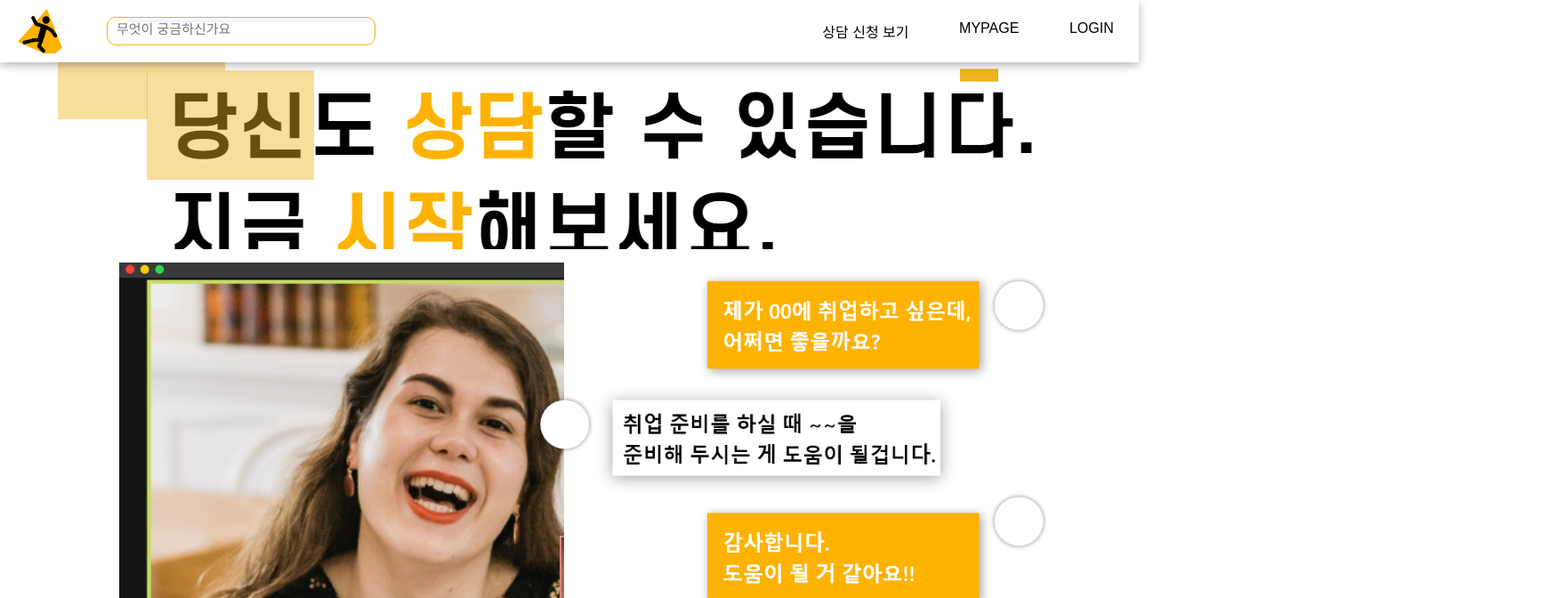
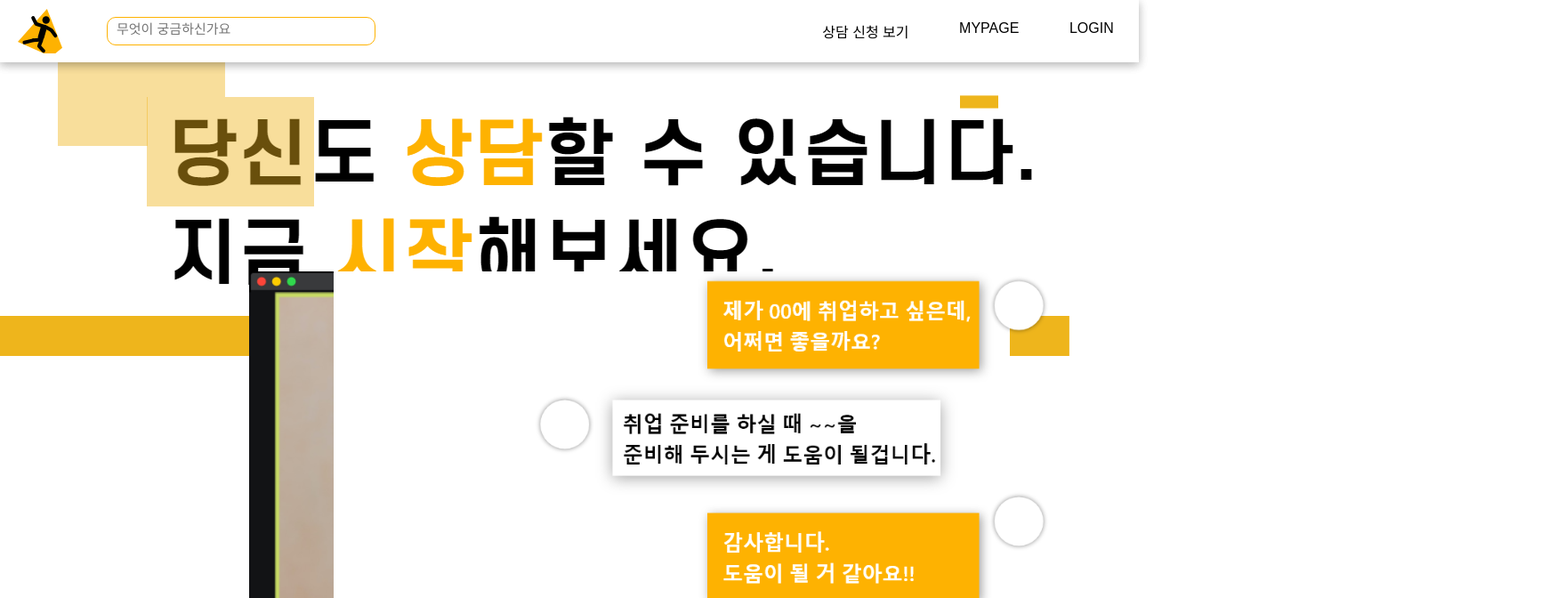
Before and after one commit to JEJU-SAMDASU/EXIT-frount, a React (Create React App) app in the folder exit-front/: page / in a window 1280 px wide. Shown: the top 672 px of the page at 89% size, 1750 px wide, since content can reach past the window. Built offline with nearby package versions, Linux system fonts and the light colour scheme.

Commit message:
[Modify] 메인페이지 완성

```diff
--- a/exit-front/src/component/Main/MainPage.js
+++ b/exit-front/src/component/Main/MainPage.js
@@ -1,23 +1,45 @@
-import React, { useEffect, useState } from "react";
+import React, { useEffect, useRef, useState } from "react";
 import * as S from "../Style/Main/style";
 import Header from "./Header";
 
 function MainPage() {
-  const [imgHidden, setImgHidden] = useState("none");
-  //const [button, setButton] = useState("white");
-
-  const button = false;
+  const [toggle, SetToggle] = useState(false);
+  const one = useRef(null);
+  const two = useRef(null);
+  const [button, setButton] = useState(0);
+  const [img, setImg] = useState("0");
+  const [slider, setSlider] = useState(null);
 
   const ButtonCilck = () => {
-    if (button != button) {
-      button("black");
-    }
-    else{
-      button("white");
-    }
+    /*     if (button === 0) {
+      setButton(1);
+      setImg("628px");
+    } else {
+      setButton(0);
+    } */
+    setTimeout(() => {});
   };
 
-  useEffect(() => {}, [button]);
+  const slide = (flag) => {
+    /* if (flag % 2 === 0) {
+      one.current.style.transform = "translate(-100%)";
+      two.current.style.transform = "translate(-100%)";
+    } else {
+      two.current.style.transform = "translate(0)";
+      one.current.style.transform = "translate(0)";
+    } */
+
+    SetToggle((prev) => !prev);
+    setSlider(setTimeout(slide, 3000, flag + 1));
+  };
+
+  useEffect(() => {
+    setSlider(setTimeout(slide, 3000, 0));
+
+    return () => {
+      clearInterval(slider);
+    };
+  }, []);
 
   return (
     <S.BodyBox>
@@ -26,14 +48,21 @@ function MainPage() {
         <S.Baner></S.Baner>
         <S.Silder>
           <div className="silder">
-            <S.CallImg></S.CallImg>
-            <S.CallImg2></S.CallImg2>
+            <S.CallImg key="one" ref={one} toggle={toggle} />
+            <S.CallImg2 key="two" ref={two} toggle={toggle} />
           </div>
-          <div className="button">
-            <S.Button onClick={ButtonCilck} button={button}></S.Button>
-            <S.Button onClick={ButtonCilck} button={button}></S.Button>
-          </div>
+          {/* <div className="button">
+            <S.Button
+              onClick={ButtonCilck}
+              button={button === 0 ? "black" : "white"}
+            ></S.Button>
+            <S.Button
+              onClick={ButtonCilck}
+              button={button === 1 ? "black" : "white"}
+            ></S.Button>
+          </div> */}
         </S.Silder>
+        <S.Cover></S.Cover>
         <S.Chat></S.Chat>
       </S.Main>
     </S.BodyBox>
--- a/exit-front/src/component/MyPage/Mypage.js
+++ b/exit-front/src/component/MyPage/Mypage.js
@@ -1,8 +1,11 @@
 import React from "react";
 import Header from "../Main/Header";
 import * as S from "../Style/Mypage/style";
+import axios from 'axios';
+
 
 function Mypage({ name, id, mail, introduce }) {
+
   return (
     <>
       <Header></Header>
--- a/exit-front/src/component/Style/Main/style.js
+++ b/exit-front/src/component/Style/Main/style.js
@@ -84,42 +84,58 @@ const Main = styled.div`
 `;
 
 const Baner = styled.div`
-  margin-top: 10px;
+  background-repeat: no-repeat;
+  margin-top: 40px;
   background-image: url(${Main1});
   width: 100%;
-  height: 510px;
+  height: 550px;
 `;
 
 const Silder = styled.div`
-  width: 100%;
+  position: absolute;
+  bottom: 0;
+  left: 280px;
+  /* width: 100%; */
   height: 520px;
   display: flex;
   flex-direction: column;
   justify-content: center;
+  transition: all 1s;
   .silder {
-    width: 60%;
+    /* width: 80%; */
     height: 500px;
     display: flex;
     flex-direction: row;
     justify-content: center;
     align-items: center;
+    overflow: hidden;
   }
   .button {
     display: flex;
     flex-direction: row;
     justify-content: center;
-    width: 60%;
+    /* width: 60%; */
     height: 20px;
   }
 `;
 
-const CallImg = styled.div`
-  width: 65%;
+const DefaultImg = styled.div`
+  background-repeat: no-repeat;
+  /* width: 90%; */
+  width: 735px;
   height: 470px;
+  background-size: 100%;
+  transition: 1s all;
+  transform: translateX(${(props) => (props.toggle ? "-100%" : 0)});
+`;
+
+const CallImg = styled(DefaultImg)`
   background-image: url(${Main3});
 `;
 
-const CallImg2 = styled.div``;
+const CallImg2 = styled(DefaultImg)`
+  background-image: url(${Main4});
+`;
 
 const Button = styled.div`
   margin: 0 10px;
@@ -127,7 +143,7 @@ const Button = styled.div`
   height: 5px;
   border-radius: 50px;
   border: 1px solid black;
-  background-color: ${({button})=>button};
+  background-color: ${({ button }) => button};
 `;
 
 const Chat = styled.div`
@@ -138,6 +154,15 @@ const Chat = styled.div`
   background-size: 580px;
   right: 100px;
   top: 300px;
+`;
+
+const Cover = styled.div`
+  position: absolute;
+  right: 145px;
+  bottom: 25px;
+  width: 760px;
+  height: 470px;
+  background-color: white;
 `;
 
 export {
@@ -154,4 +179,5 @@ export {
   CallImg2,
   Button,
   Chat,
+  Cover,
 };
```
